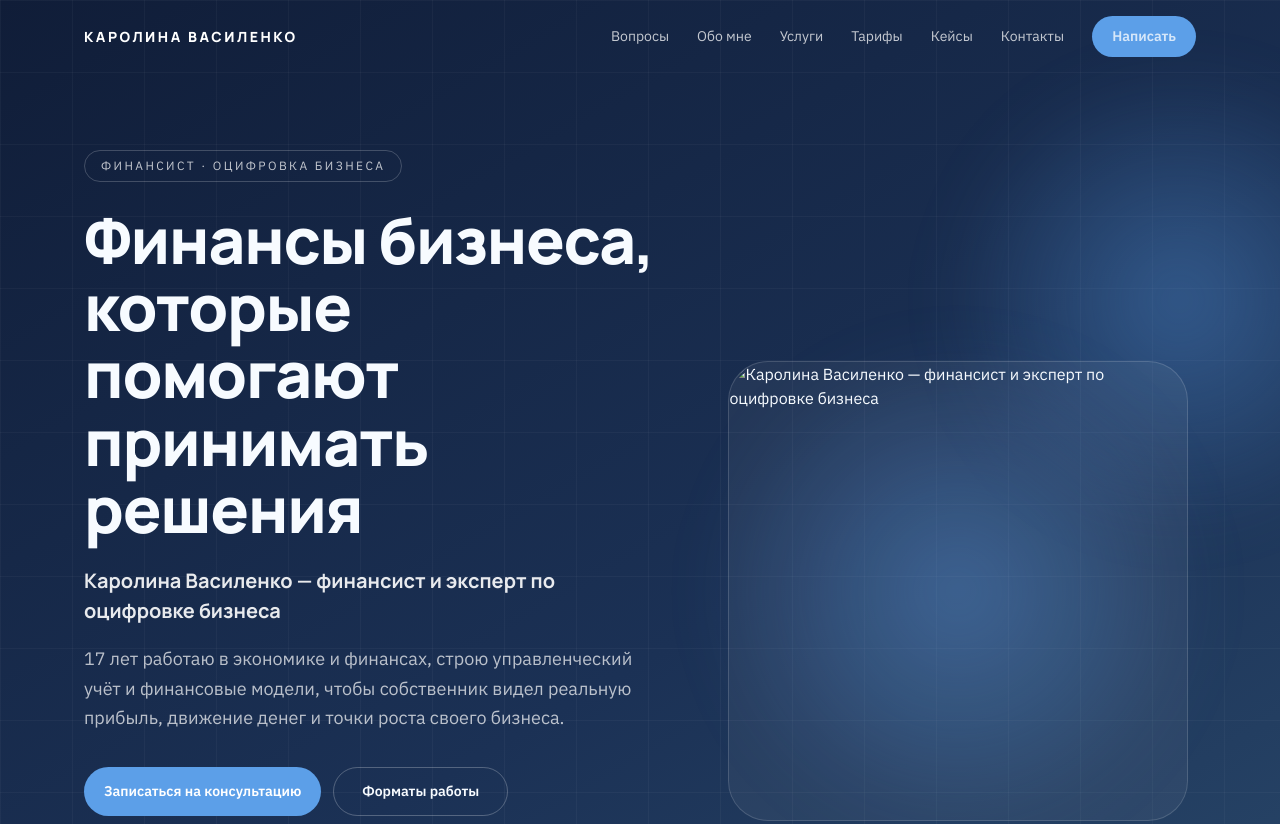
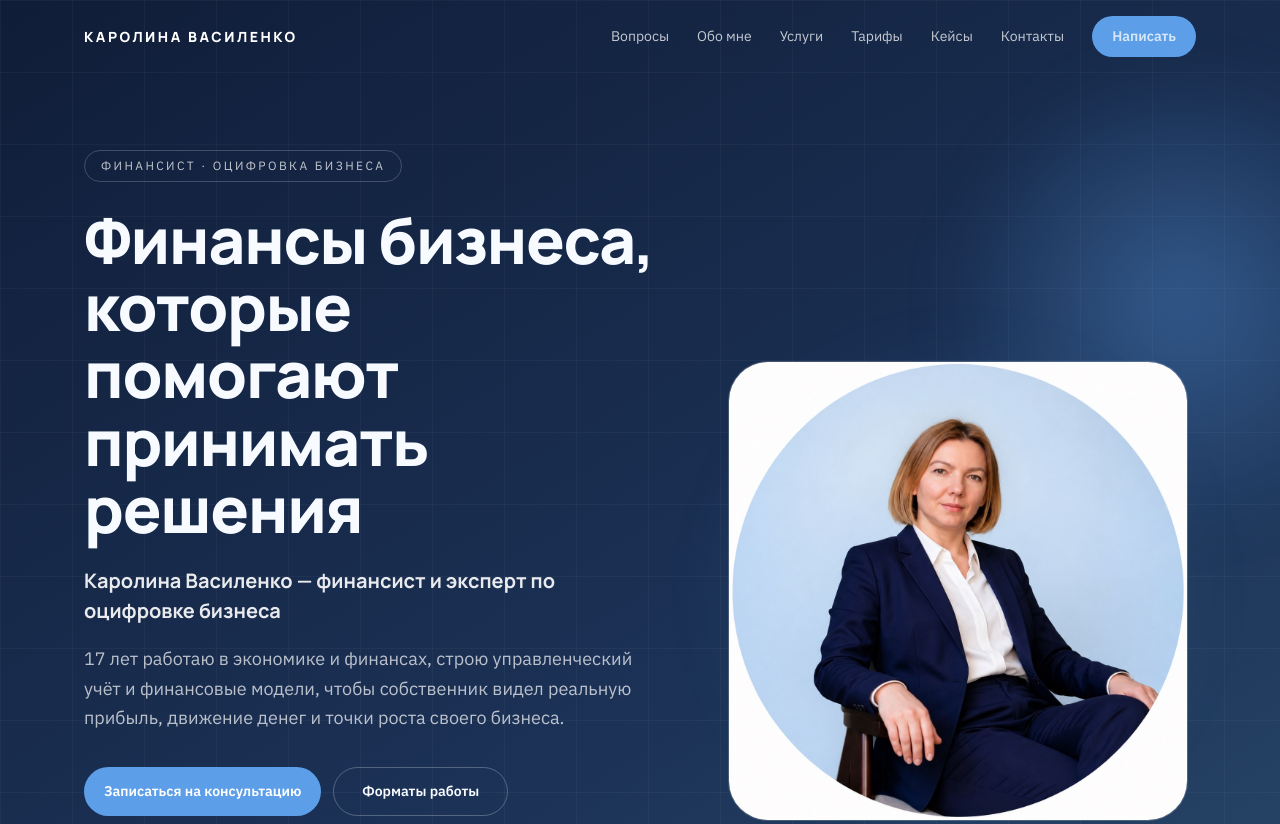
Before and after one commit to karolinavasilenko/finance, a plain HTML site: page index.html in a window 1280 px wide. Shown: the top 824 px of the page. Drawn offline with Linux system fonts and the light colour scheme.

Commit message:
Update index.html

```diff
--- a/index.html
+++ b/index.html
@@ -51,7 +51,7 @@
 <header class="header" id="siteHeader"><div class="container header-inner"><a class="brand" href="#hero">Каролина Василенко</a><nav class="nav"><a href="#questions">Вопросы</a><a href="#about">Обо мне</a><a href="#services">Услуги</a><a href="#pricing">Тарифы</a><a href="#cases">Кейсы</a><a href="#contacts">Контакты</a><a class="pill-btn" href="https://t.me/karolinavasilenko" target="_blank" rel="noopener">Написать</a></nav><button class="menu" id="menuBtn" aria-label="Открыть меню" aria-expanded="false"><span></span><span></span></button></div><div class="mobile-nav" id="mobileNav"><div class="container"><a href="#questions">Вопросы</a><a href="#about">Обо мне</a><a href="#services">Услуги</a><a href="#pricing">Тарифы</a><a href="#cases">Кейсы</a><a href="#contacts">Контакты</a><a class="pill-btn" style="margin:16px 0" href="https://t.me/karolinavasilenko" target="_blank" rel="noopener">Написать в Telegram</a></div></div></header>
 
 <main>
-<section id="hero" class="hero"><div class="grid-lines"></div><div class="container hero-inner"><div class="reveal"><div class="eyebrow">Финансист · Оцифровка бизнеса</div><h1>Финансы бизнеса, которые помогают принимать решения</h1><p class="hero-sub">Каролина Василенко — финансист и эксперт по оцифровке бизнеса</p><p class="hero-text">17 лет работаю в экономике и финансах, строю управленческий учёт и финансовые модели, чтобы собственник видел реальную прибыль, движение денег и точки роста своего бизнеса.</p><div class="hero-actions"><a class="pill-btn" href="https://t.me/karolinavasilenko" target="_blank" rel="noopener">Записаться на консультацию</a><a class="outline-btn" href="#pricing">Форматы работы</a></div><dl class="stats"><div><dt class="stat-value">17+</dt><dd class="stat-label">лет в экономике и финансах</dd></div><div><dt class="stat-value">20+</dt><dd class="stat-label">финансовых моделей</dd></div><div><dt class="stat-value">CIMA</dt><dd class="stat-label">сертификат по управленческому учёту</dd></div></dl></div><div class="portrait-wrap reveal" data-delay="120"><div class="portrait"><img src="images/karolina.jpg" alt="Каролина Василенко — финансист и эксперт по оцифровке бизнеса"></div></div></div></section>
+<section id="hero" class="hero"><div class="grid-lines"></div><div class="container hero-inner"><div class="reveal"><div class="eyebrow">Финансист · Оцифровка бизнеса</div><h1>Финансы бизнеса, которые помогают принимать решения</h1><p class="hero-sub">Каролина Василенко — финансист и эксперт по оцифровке бизнеса</p><p class="hero-text">17 лет работаю в экономике и финансах, строю управленческий учёт и финансовые модели, чтобы собственник видел реальную прибыль, движение денег и точки роста своего бизнеса.</p><div class="hero-actions"><a class="pill-btn" href="https://t.me/karolinavasilenko" target="_blank" rel="noopener">Записаться на консультацию</a><a class="outline-btn" href="#pricing">Форматы работы</a></div><dl class="stats"><div><dt class="stat-value">17+</dt><dd class="stat-label">лет в экономике и финансах</dd></div><div><dt class="stat-value">20+</dt><dd class="stat-label">финансовых моделей</dd></div><div><dt class="stat-value">CIMA</dt><dd class="stat-label">сертификат по управленческому учёту</dd></div></dl></div><div class="portrait-wrap reveal" data-delay="120"><div class="portrait"><img src="karolina.jpg" alt="Каролина Василенко — финансист и эксперт по оцифровке бизнеса"></div></div></div></section>
 
 <section id="questions" class="section muted"><div class="container"><div class="section-head reveal"><p class="section-eyebrow">С чем приходят</p><h2>Вопросы, на которые вы получите точные ответы</h2><p class="intro">Это те вопросы, которые чаще всего остаются без ответа, когда учёт ведётся в таблицах или только в бухгалтерии.</p></div><div class="content"><ul class="grid grid-2 questions"> <li class="question reveal"><span class="num">01</span><p>Сколько на самом деле зарабатывает бизнес и что остаётся собственнику?</p></li><li class="question reveal" data-delay="60"><span class="num">02</span><p>Куда уходят деньги и почему прибыль есть, а денег на счетах нет?</p></li><li class="question reveal" data-delay="120"><span class="num">03</span><p>Какое направление или проект приносит прибыль, а какое её съедает?</p></li><li class="question reveal" data-delay="180"><span class="num">04</span><p>Как планировать денежные потоки и не попадать в кассовые разрывы?</p></li><li class="question reveal" data-delay="240"><span class="num">05</span><p>Сколько стоит проект и какая в нём реальная маржинальность?</p></li><li class="question reveal" data-delay="300"><span class="num">06</span><p>Какие показатели улучшить, чтобы прибыль выросла без роста расходов?</p></li></ul></div></div></section>
 
```
